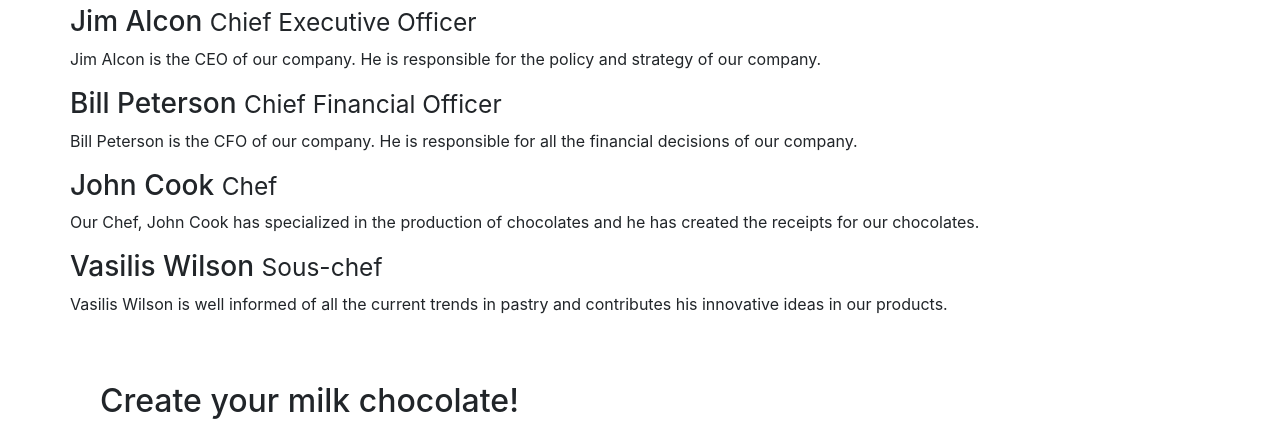
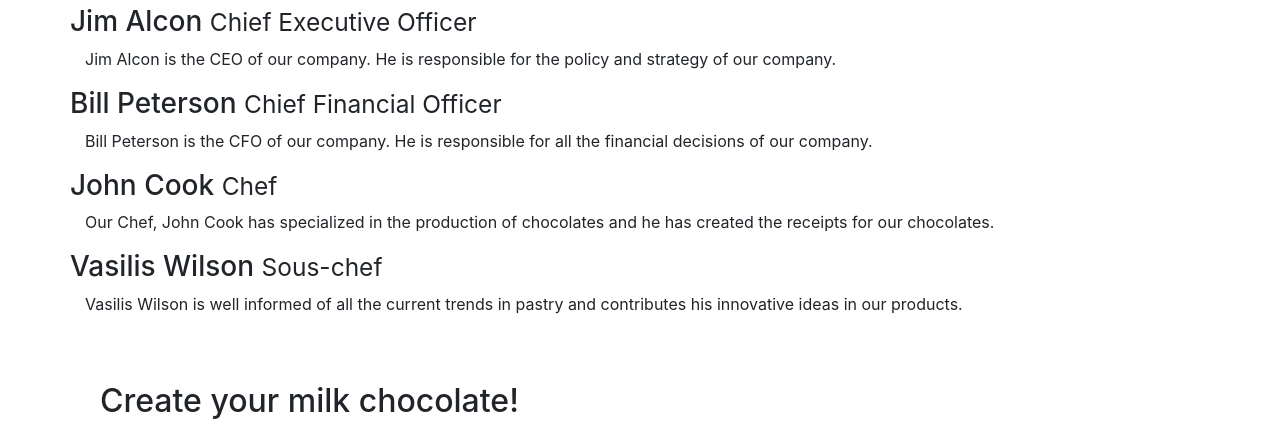
Before and after one commit to athenatsl/leChocolat, a plain HTML site: page aboutus.html in a window 1280 px wide. Shown: the part 731-1156 px from the top of the page. Drawn offline with nearby package versions, Linux system fonts and the light colour scheme; a web font is replaced by a local one.

Commit message:
Bootstrap Assignment 1 Task 3

```diff
--- a/aboutus.html
+++ b/aboutus.html
@@ -97,16 +97,16 @@
                 <h2>Corporate Leadership</h2>
 
                 <h3>Jim Alcon <small>Chief Executive Officer </small></h3>
-                <p>Jim Alcon is the CEO of our company. He is responsible for the policy and strategy of our company.
+                <p class="col d-none d-sm-block">Jim Alcon is the CEO of our company. He is responsible for the policy and strategy of our company.
                 </p>
                 <h3>Bill Peterson <small>Chief Financial Officer </small></h3>
-                <p>Bill Peterson is the CFO of our company. He is responsible for all the financial decisions of our
+                <p class="col d-none d-sm-block">Bill Peterson is the CFO of our company. He is responsible for all the financial decisions of our
                     company. </p>
                 <h3>John Cook <small>Chef</small></h3>
-                <p>Our Chef, John Cook has specialized in the production of chocolates and he has created the receipts
+                <p class="col d-none d-sm-block">Our Chef, John Cook has specialized in the production of chocolates and he has created the receipts
                     for our chocolates. </p>
                 <h3>Vasilis Wilson <small>Sous-chef </small></h3>
-                <p>Vasilis Wilson is well informed of all the current trends in pastry and contributes his innovative
+                <p class="col d-none d-sm-block"> Vasilis Wilson is well informed of all the current trends in pastry and contributes his innovative
                     ideas in our products. </p>
             </div>
         </div>
```
Also changed, not shown: index.html (+1 -2 lines).
